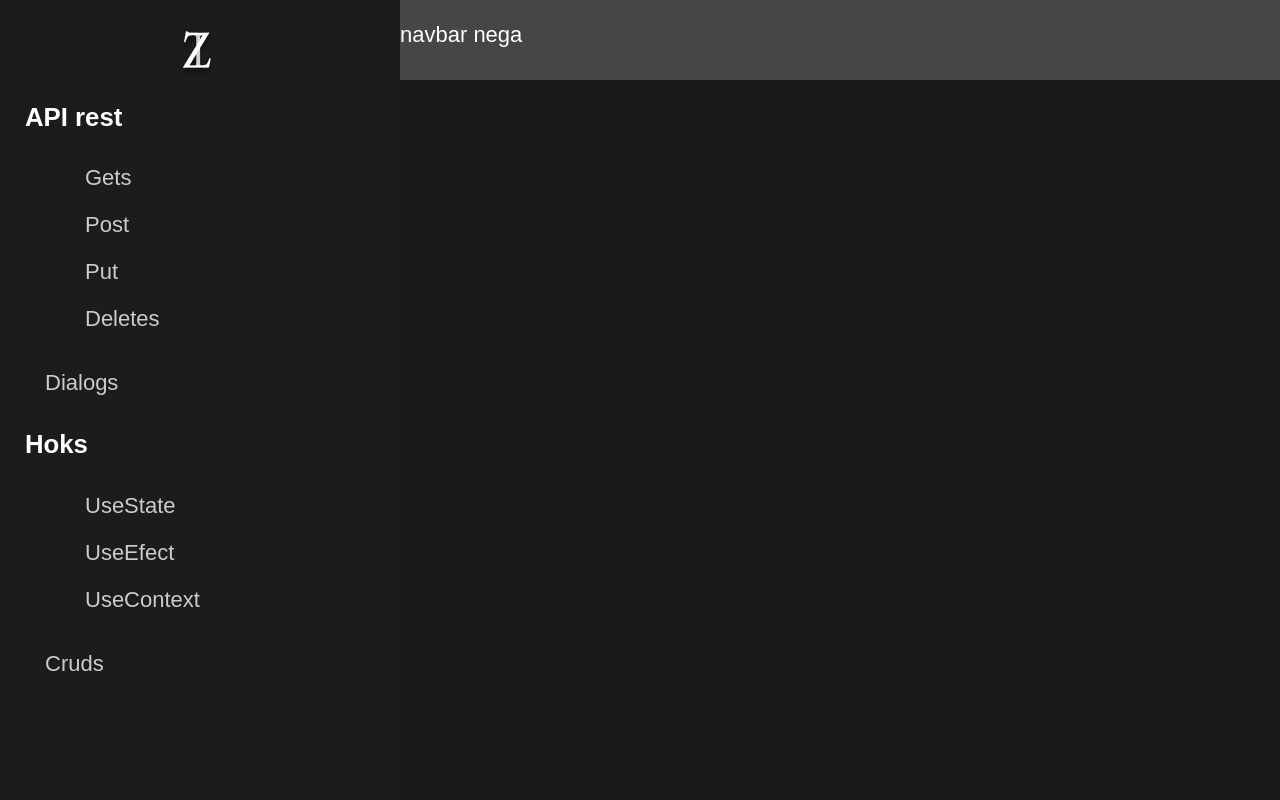
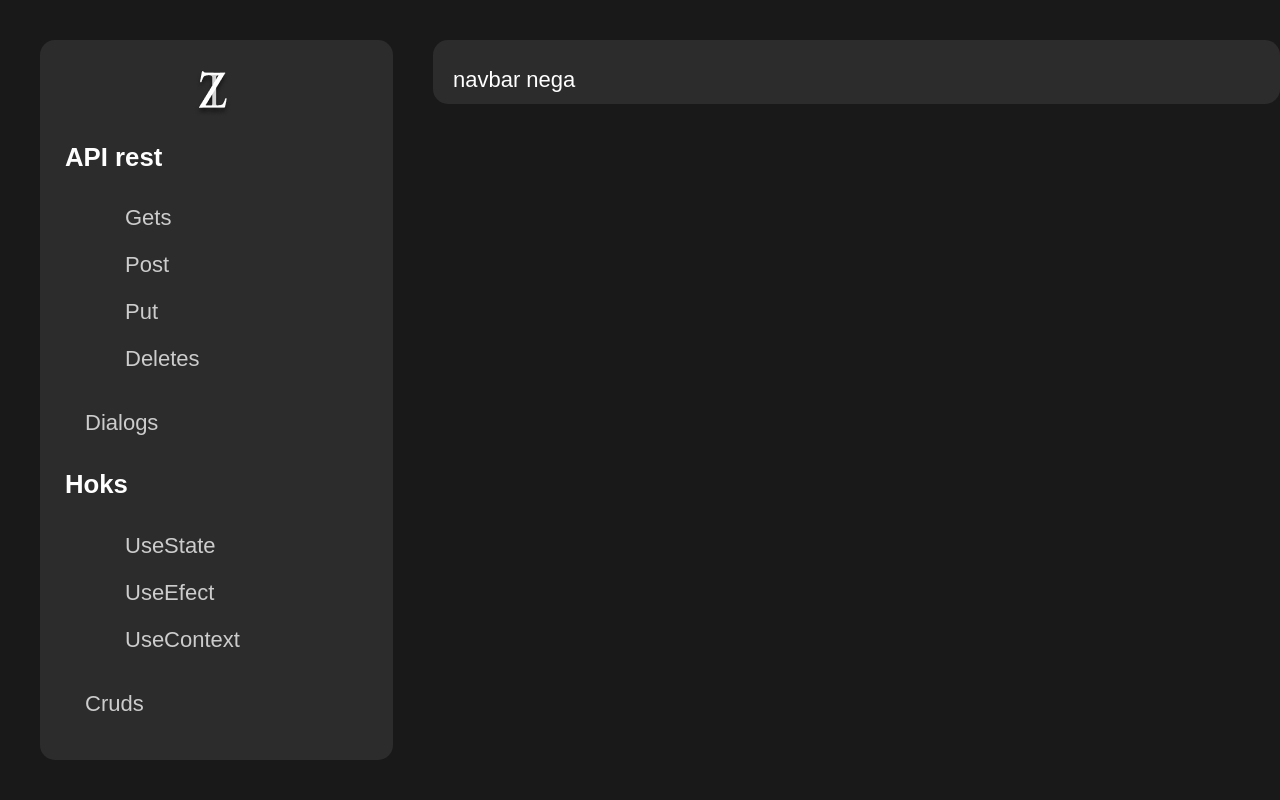
Before and after one commit to IZ4NA/studyWeb, a React (Create React App) app in the folder client/: page / in a window 1280 px wide. Shown: the top 800 px of the page. Built offline with nearby package versions, Linux system fonts and the light colour scheme.

Commit message:
navbar-29

```diff
--- a/client/src/components/navbar/navbar.css
+++ b/client/src/components/navbar/navbar.css
@@ -1,9 +1,15 @@
-body{
-  position: absolutes;
+body {
+  position: absolute;
 }
-.navbar{
-      flex: 1; /* Ocupa o resto do espaço */
-      height: 10vh;
-  background-color: #474545;
+.navbar {
+  width: 75%;
+  height: 8vh;
+  margin-top: 40px;
+  border-radius: 15px;
+  background-color: #2d2c2c;
   color: white;
 }
+
+.conteiner-navbar{
+  padding: 5px  20px;
+}
--- a/client/src/components/sidebar/sidebar.css
+++ b/client/src/components/sidebar/sidebar.css
@@ -1,13 +1,16 @@
 body {
   color: white;
   position: absolute;
+
 }
 
 .sidebar {
+  border-radius: 15px;
   width: 400px;
-  height: 100vh;
-  background-color: #1d1c1c;
+  height: auto;
+  background-color: #2d2c2c;
   color: white;
+  margin: 40px;
 }
 
 .conteiner-sidebar {
@@ -99,7 +102,7 @@ body {
 }
 
 .conteiner-perfil {
-  margin-top: 350px;
+  margin-top: 330px;
   display: flex;
   justify-content: center;
   align-items: center;
```
